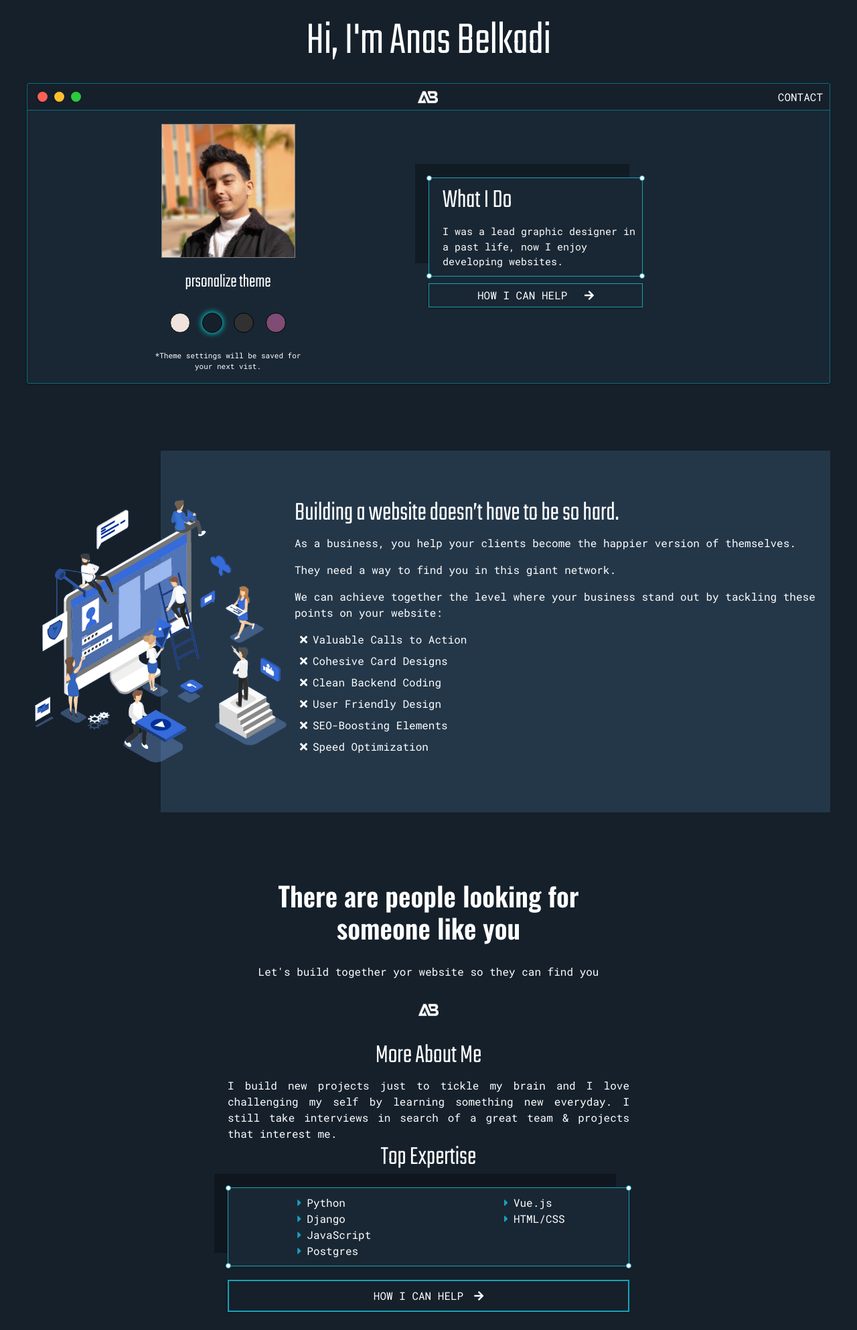
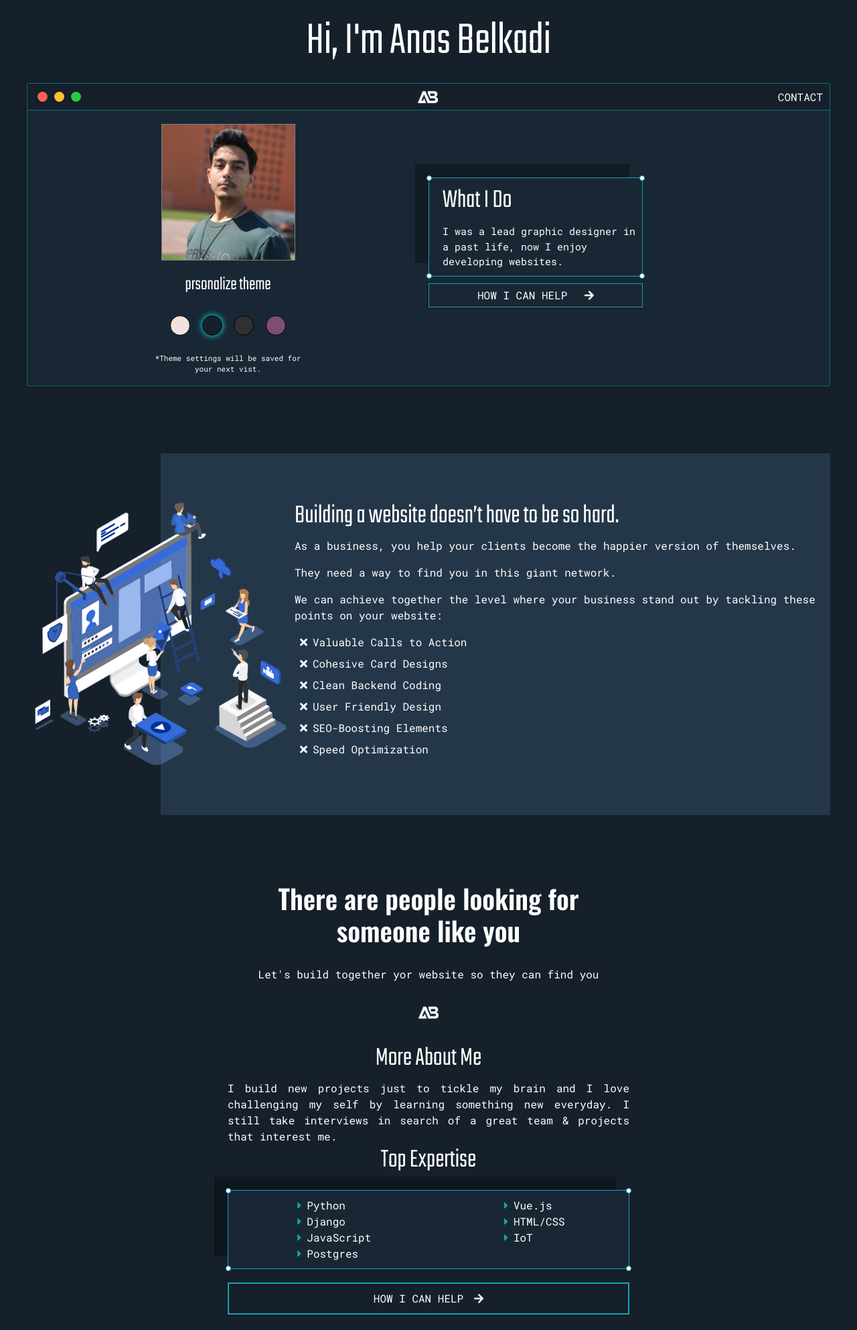
Before and after one commit to Anass-Ezz/my-portfolio, a plain HTML site: page index.html in a window 1280 px wide. Shown: the top 1986 px of the page at 67% size. Drawn offline with nearby package versions, Linux system fonts and the light colour scheme.

Commit message:
change profile image

```diff
--- a/css/index_main.css
+++ b/css/index_main.css
@@ -99,7 +99,7 @@ footer i{
 footer i:hover{
   color: var(--sky-blue);
 }
-strong{
+strong:hover{
   color: var(--sky-blue);
 }
 
--- a/index.html
+++ b/index.html
@@ -52,7 +52,7 @@
                 </div>
 
                 <div id="image-theme">
-                    <img  src="asets/profile2.jpg">
+                    <img  src="asets/profile3.jpg">
                     <h3> prsonalize theme </h3>
                     <ul style="list-style: none; padding-left: 0; margin-bottom: 0;">
                         <li class="mx-1 colors" id="color_1" onclick="handleColor('color_1')" style="background-color: #F0E2DD;"></li>
@@ -125,6 +125,7 @@
                     <ul style="margin: 10px; list-style: none; ">
                         <li><i class="fas fa-caret-right mx-2"></i>Vue.js</li>
                         <li><i class="fas fa-caret-right mx-2"></i>HTML/CSS</li>
+                        <li><i class="fas fa-caret-right mx-2"></i>IoT</li>
                     </ul>
 
                     <div class="corner" style="top: -4px; right: -4px;"></div>
```
Also changed, not shown: asets/profile3.jpg (added).
